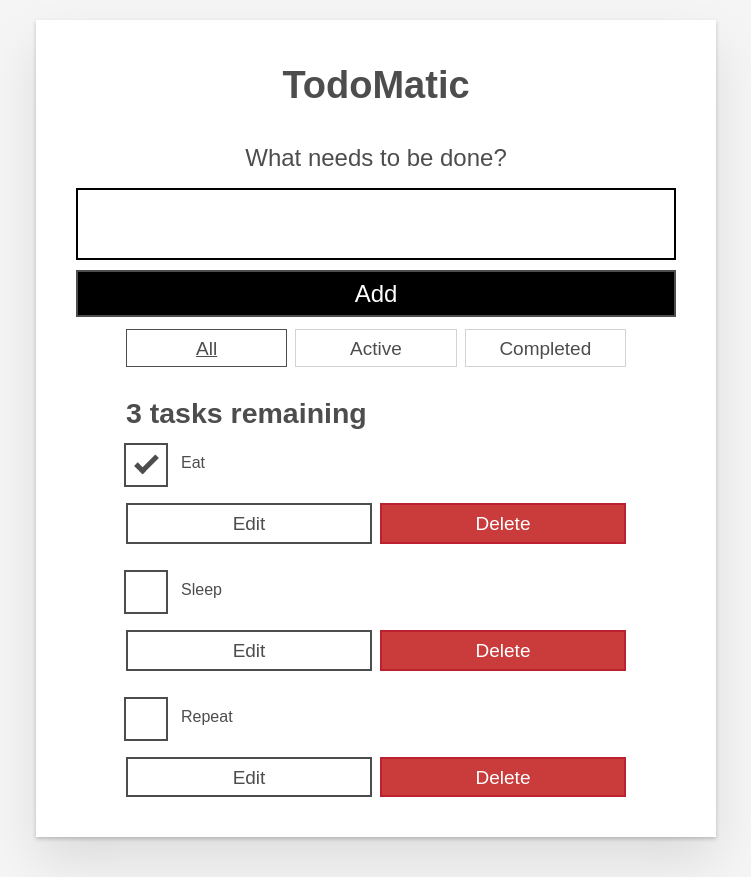
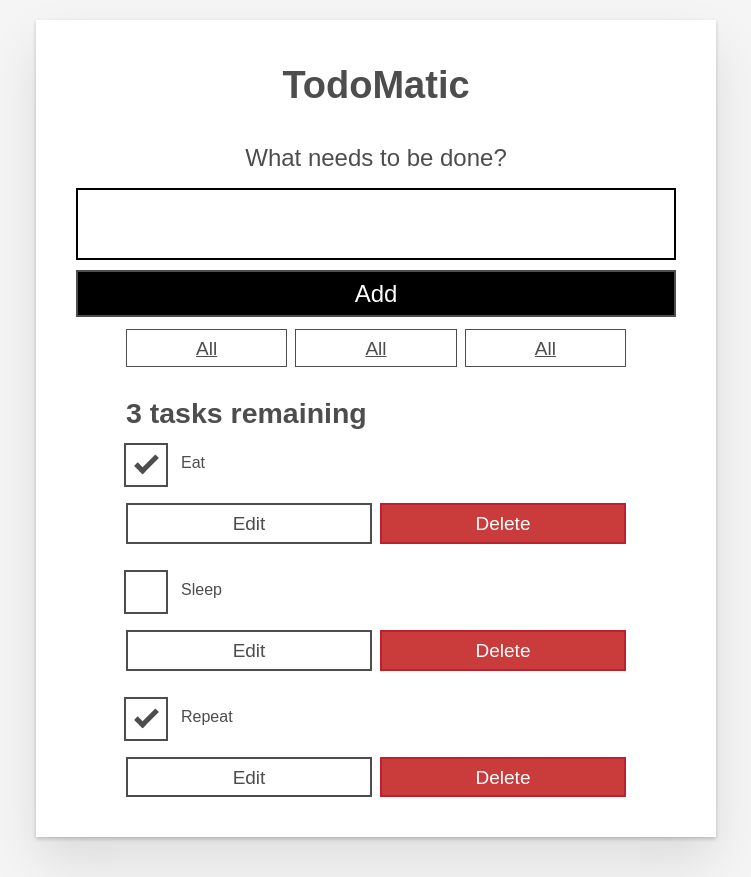
Before and after one commit to sumit-ch-dev/moz-todo-react, a React (Create React App) app: page / in a window 1280 px wide. Shown: the whole page, without its empty margins (264-1015 px from the left). Built offline with nearby package versions, Linux system fonts and the light colour scheme.

Commit message:
compartmetalized form and filterbutton

```diff
--- a/src/App.js
+++ b/src/App.js
@@ -1,44 +1,27 @@
 //import logo from './logo.svg';
 //import './App.css';
 import Todo from "./components/Todo";
+import Form from "./components/Form";
+import FilterButton from "./components/FilterButton";
+
 
 function App(props) {
+  const taskList = props.tasks?.map((task) => (
+    <Todo
+    id={task.id}
+    name={task.name}
+    completed={task.completed}
+    key={task.id}
+    />
+  ));
   return (
     <div className="todoapp stack-large">
       <h1>TodoMatic</h1>
-      <form>
-        <h2 className="label-wrapper">
-          <label htmlFor="new-todo-input" className="label__lg">
-            What needs to be done?
-          </label>
-        </h2>
-        <input
-          type="text"
-          id="new-todo-input"
-          className="input input__lg"
-          name="text"
-          autoComplete="off"
-        />
-        <button type="submit" className="btn btn__primary btn__lg">
-          Add
-        </button>
-      </form>
+      <Form />
       <div className="filters btn-group stack-exception">
-        <button type="button" className="btn toggle-btn" aria-pressed="true">
-          <span className="visually-hidden">Show </span>
-          <span>all</span>
-          <span className="visually-hidden"> tasks</span>
-        </button>
-        <button type="button" className="btn toggle-btn" aria-pressed="false">
-          <span className="visually-hidden">Show </span>
-          <span>Active</span>
-          <span className="visually-hidden"> tasks</span>
-        </button>
-        <button type="button" className="btn toggle-btn" aria-pressed="false">
-          <span className="visually-hidden">Show </span>
-          <span>Completed</span>
-          <span className="visually-hidden"> tasks</span>
-        </button>
+        <FilterButton />
+        <FilterButton />
+        <FilterButton />
       </div>
       <h2 id="list-heading">
         3 tasks remaining
@@ -48,9 +31,7 @@
         className="todo-list stack-large stack-exception"
         aria-labelledby="list-heading"
       >
-        <Todo name="Eat" completed={true} id="todo-0"/>
-        <Todo name="Sleep" completed={false} id="todo-1" />
-        <Todo name="Repeat" completed={false} id="todo-2" />
+        {taskList}
       </ul>
     </div>
   );
--- /dev/null
+++ b/src/components/FilterButton.js
@@ -0,0 +1,13 @@
+import React from "react";
+
+function FilterButton(props) {
+    return(
+        <button type="button" className="btn toggle-btn" aria-pressed="true">
+          <span className="visually-hidden">Show </span>
+          <span>all</span>
+          <span className="visually-hidden"> tasks</span>
+        </button>
+    );
+}
+
+export default FilterButton;
--- /dev/null
+++ b/src/components/Form.js
@@ -0,0 +1,26 @@
+import React from "react";
+
+
+function Form(props) {
+    return (
+        <form>
+        <h2 className="label-wrapper">
+          <label htmlFor="new-todo-input" className="label__lg">
+            What needs to be done?
+          </label>
+        </h2>
+        <input
+          type="text"
+          id="new-todo-input"
+          className="input input__lg"
+          name="text"
+          autoComplete="off"
+        />
+        <button type="submit" className="btn btn__primary btn__lg">
+          Add
+        </button>
+      </form>
+    );
+}
+
+export default Form;
--- a/src/index.js
+++ b/src/index.js
@@ -4,10 +4,17 @@
 import App from './App';
 import reportWebVitals from './reportWebVitals';
 
+const DATA = [
+  { id: "todo-0", name:"Eat", completed: true},
+  { id: "todo-1", name:"Sleep", completed: false},
+  { id: "todo-2", name:"Repeat", completed: true},
+]
+
+
 const root = ReactDOM.createRoot(document.getElementById('root'));
 root.render(
   <React.StrictMode>
-    <App subject="Clarice"/>
+    <App tasks={DATA}/>
   </React.StrictMode>
 );
 
```
